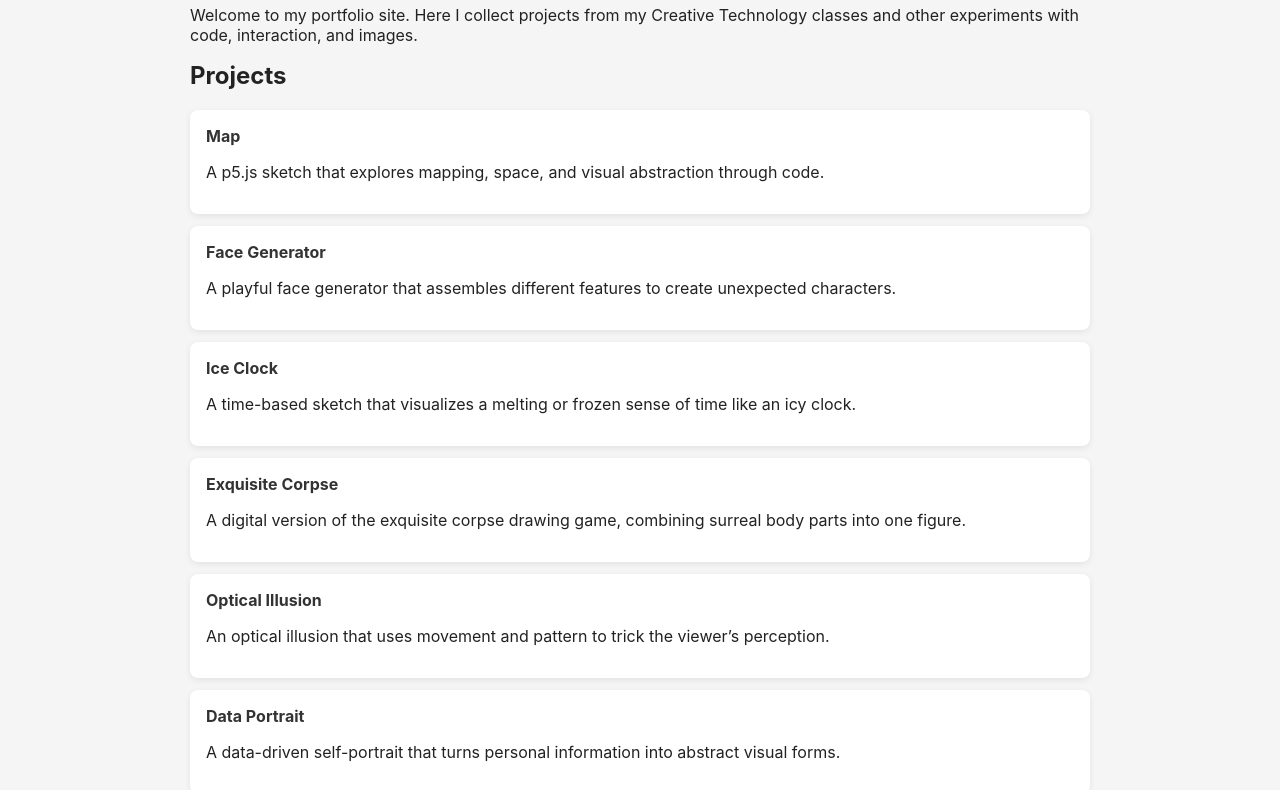
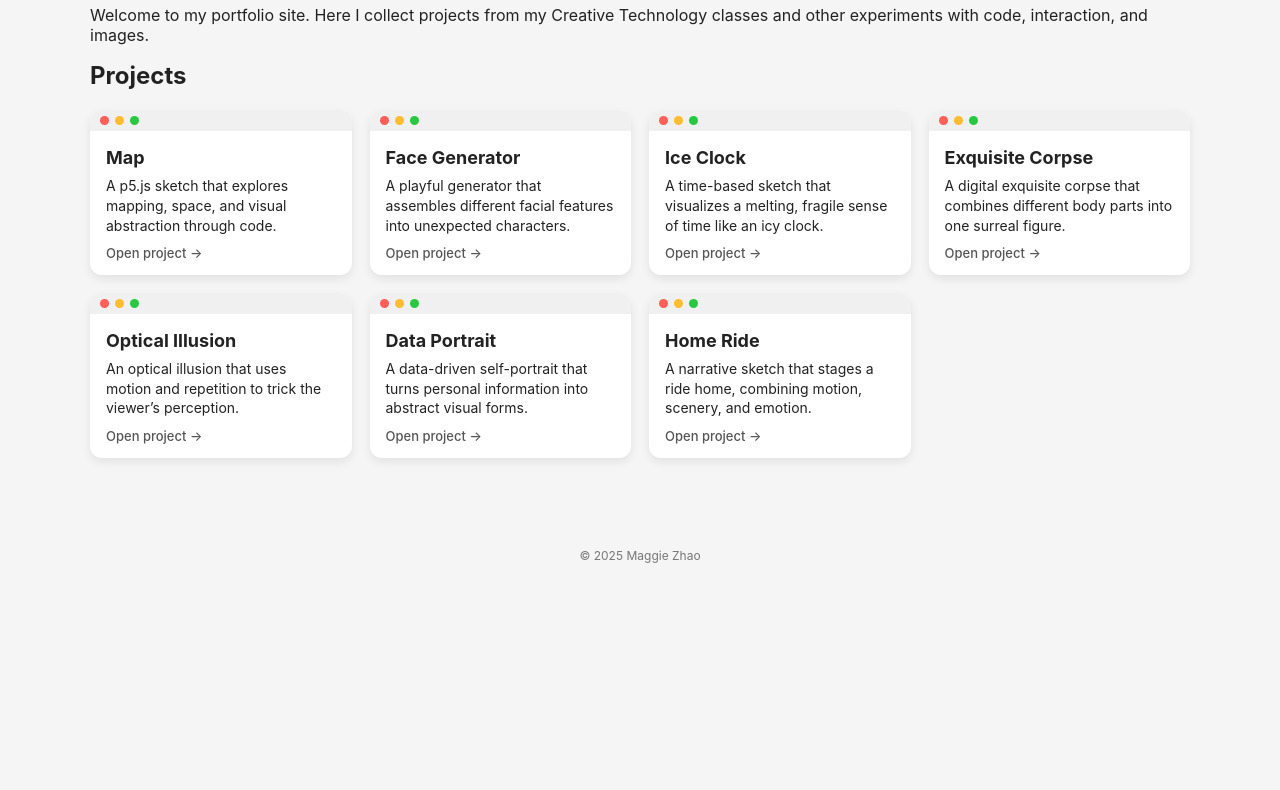
Before and after one commit to maggiezhao999/maggiezhao999.github.io, a plain HTML site: page index.html in a window 1280 px wide. Shown: the part 145-935 px from the top of the page. After the commit the page ends 800 px from the top, so only its background shows below. Drawn offline with Linux system fonts and the light colour scheme.

Commit message:
Refactor project list to a grid layout

```diff
--- a/index.html
+++ b/index.html
@@ -25,32 +25,91 @@
       text-decoration: underline;
     }
     main {
-      max-width: 900px;
+      max-width: 1100px;
       margin: 30px auto;
       padding: 0 20px 40px;
     }
     h1, h2 {
       margin-top: 0;
     }
-    .project-list {
-      list-style: none;
-      padding: 0;
+
+    /* 卡片网格布局 */
+    .project-grid {
+      display: grid;
+      grid-template-columns: repeat(auto-fit, minmax(240px, 1fr));
+      gap: 18px;
+      margin-top: 20px;
     }
-    .project-list li {
+
+    .project-card {
+      display: block;
+      text-decoration: none;
+      color: inherit;
+    }
+
+    .project-window {
       background: #fff;
-      margin-bottom: 12px;
-      padding: 16px;
-      border-radius: 8px;
-      box-shadow: 0 2px 6px rgba(0,0,0,0.08);
+      border-radius: 12px;
+      overflow: hidden;
+      box-shadow: 0 4px 10px rgba(0,0,0,0.08);
+      transition: transform 0.15s ease, box-shadow 0.15s ease;
+      height: 100%;
+      display: flex;
+      flex-direction: column;
     }
-    .project-list a {
-      font-weight: bold;
-      color: #333;
-      text-decoration: none;
+
+    .project-window:hover {
+      transform: translateY(-4px);
+      box-shadow: 0 8px 18px rgba(0,0,0,0.12);
     }
-    .project-list a:hover {
+
+    .project-window-bar {
+      background: #f0f0f0;
+      padding: 6px 10px;
+      display: flex;
+      gap: 6px;
+      align-items: center;
+    }
+
+    .dot {
+      width: 9px;
+      height: 9px;
+      border-radius: 50%;
+      display: inline-block;
+    }
+    .dot.red { background: #ff5f57; }
+    .dot.yellow { background: #febc2e; }
+    .dot.green { background: #28c840; }
+
+    .project-window-body {
+      padding: 16px 16px 14px;
+      flex: 1;
+      display: flex;
+      flex-direction: column;
+      justify-content: space-between;
+    }
+
+    .project-window-body h3 {
+      margin: 0 0 8px;
+      font-size: 18px;
+    }
+
+    .project-window-body p {
+      margin: 0 0 10px;
+      font-size: 14px;
+      line-height: 1.4;
+    }
+
+    .project-link {
+      font-size: 13px;
+      font-weight: 500;
+      color: #555;
+    }
+
+    .project-card:hover .project-link {
       text-decoration: underline;
     }
+
     footer {
       text-align: center;
       font-size: 12px;
@@ -78,36 +137,134 @@
     </p>
 
     <h2>Projects</h2>
-    <ul class="project-list">
-      <li>
-        <a href="Map.html">Map</a>
-        <p>A p5.js sketch that explores mapping, space, and visual abstraction through code.</p>
-      </li>
-      <li>
-        <a href="FaceGenerator.html">Face Generator</a>
-        <p>A playful face generator that assembles different features to create unexpected characters.</p>
-      </li>
-      <li>
-        <a href="IceClock.html">Ice Clock</a>
-        <p>A time-based sketch that visualizes a melting or frozen sense of time like an icy clock.</p>
-      </li>
-      <li>
-        <a href="ExquisiteCorpse.html">Exquisite Corpse</a>
-        <p>A digital version of the exquisite corpse drawing game, combining surreal body parts into one figure.</p>
-      </li>
-      <li>
-        <a href="OpticalIllusion.html">Optical Illusion</a>
-        <p>An optical illusion that uses movement and pattern to trick the viewer’s perception.</p>
-      </li>
-      <li>
-        <a href="DataPortrait.html">Data Portrait</a>
-        <p>A data-driven self-portrait that turns personal information into abstract visual forms.</p>
-      </li>
-      <li>
-        <a href="HomeRide.html">Home Ride</a>
-        <p>A narrative sketch that stages a ride home, combining motion, scenery, and emotion.</p>
-      </li>
-    </ul>
+
+    <div class="project-grid">
+      <!-- Map -->
+      <a class="project-card" href="Map.html">
+        <div class="project-window">
+          <div class="project-window-bar">
+            <span class="dot red"></span>
+            <span class="dot yellow"></span>
+            <span class="dot green"></span>
+          </div>
+          <div class="project-window-body">
+            <div>
+              <h3>Map</h3>
+              <p>A p5.js sketch that explores mapping, space, and visual abstraction through code.</p>
+            </div>
+            <span class="project-link">Open project →</span>
+          </div>
+        </div>
+      </a>
+
+      <!-- Face Generator -->
+      <a class="project-card" href="FaceGenerator.html">
+        <div class="project-window">
+          <div class="project-window-bar">
+            <span class="dot red"></span>
+            <span class="dot yellow"></span>
+            <span class="dot green"></span>
+          </div>
+          <div class="project-window-body">
+            <div>
+              <h3>Face Generator</h3>
+              <p>A playful generator that assembles different facial features into unexpected characters.</p>
+            </div>
+            <span class="project-link">Open project →</span>
+          </div>
+        </div>
+      </a>
+
+      <!-- Ice Clock -->
+      <a class="project-card" href="IceClock.html">
+        <div class="project-window">
+          <div class="project-window-bar">
+            <span class="dot red"></span>
+            <span class="dot yellow"></span>
+            <span class="dot green"></span>
+          </div>
+          <div class="project-window-body">
+            <div>
+              <h3>Ice Clock</h3>
+              <p>A time-based sketch that visualizes a melting, fragile sense of time like an icy clock.</p>
+            </div>
+            <span class="project-link">Open project →</span>
+          </div>
+        </div>
+      </a>
+
+      <!-- Exquisite Corpse -->
+      <a class="project-card" href="ExquisiteCorpse.html">
+        <div class="project-window">
+          <div class="project-window-bar">
+            <span class="dot red"></span>
+            <span class="dot yellow"></span>
+            <span class="dot green"></span>
+          </div>
+          <div class="project-window-body">
+            <div>
+              <h3>Exquisite Corpse</h3>
+              <p>A digital exquisite corpse that combines different body parts into one surreal figure.</p>
+            </div>
+            <span class="project-link">Open project →</span>
+          </div>
+        </div>
+      </a>
+
+      <!-- Optical Illusion -->
+      <a class="project-card" href="OpticalIllusion.html">
+        <div class="project-window">
+          <div class="project-window-bar">
+            <span class="dot red"></span>
+            <span class="dot yellow"></span>
+            <span class="dot green"></span>
+          </div>
+          <div class="project-window-body">
+            <div>
+              <h3>Optical Illusion</h3>
+              <p>An optical illusion that uses motion and repetition to trick the viewer’s perception.</p>
+            </div>
+            <span class="project-link">Open project →</span>
+          </div>
+        </div>
+      </a>
+
+      <!-- Data Portrait -->
+      <a class="project-card" href="DataPortrait.html">
+        <div class="project-window">
+          <div class="project-window-bar">
+            <span class="dot red"></span>
+            <span class="dot yellow"></span>
+            <span class="dot green"></span>
+          </div>
+          <div class="project-window-body">
+            <div>
+              <h3>Data Portrait</h3>
+              <p>A data-driven self-portrait that turns personal information into abstract visual forms.</p>
+            </div>
+            <span class="project-link">Open project →</span>
+          </div>
+        </div>
+      </a>
+
+      <!-- Home Ride -->
+      <a class="project-card" href="HomeRide.html">
+        <div class="project-window">
+          <div class="project-window-bar">
+            <span class="dot red"></span>
+            <span class="dot yellow"></span>
+            <span class="dot green"></span>
+          </div>
+          <div class="project-window-body">
+            <div>
+              <h3>Home Ride</h3>
+              <p>A narrative sketch that stages a ride home, combining motion, scenery, and emotion.</p>
+            </div>
+            <span class="project-link">Open project →</span>
+          </div>
+        </div>
+      </a>
+    </div>
   </main>
 
   <footer>
```
